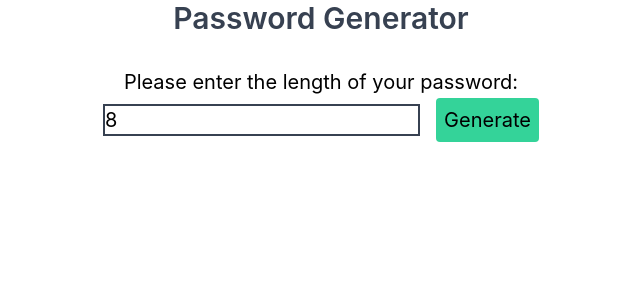
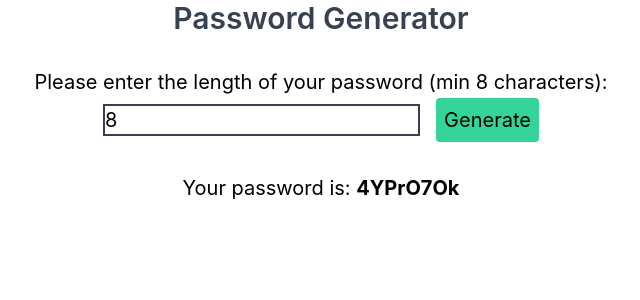
Before and after one commit to alanakra/pwdGenerator, a React (Create React App) app: page / in a window 1280 px wide. Both pictures are taken after a click on the button "Generate". Shown: the top 300 px of the page, without its empty margins (319-959 px from the left). Built offline with nearby package versions, Linux system fonts and the light colour scheme.

Commit message:
Show result

```diff
--- a/src/App.js
+++ b/src/App.js
@@ -1,4 +1,3 @@
-import Generator from "./components/generator";
 import { useState } from "react";
 
 function App() {
@@ -13,20 +12,29 @@ function App() {
       pwd += bigString.charAt(Math.random() * bigString.length)
     }
 
-    console.log(pwd)
+    setOpenSentence(true)
+
+    setResult(pwd)
   }
 
   const [pwdLength, setPwdLength] = useState(8)
+  const [openSentence, setOpenSentence] = useState(false)
+  const [result, setResult] = useState("")
 
   return (
     <div>
       <h1 className="text-center text-3xl font-semibold text-gray-700">Password Generator</h1>
         <form className="text-center text-xl mt-8" onSubmit={generatePassword}>
-          <h2>Please enter the length of your password:</h2>
-          <input type="number" className="border-2 border-gray-700 mt-2" value={pwdLength} onChange={e => setPwdLength(e.target.value)}></input>
+          <h2>Please enter the length of your password (min 8 characters):</h2>
+          <input type="number" className="border-2 border-gray-700 mt-2" value={pwdLength} onChange={e => setPwdLength(e.target.value)} min="8" ></input>
           <button type="submit" className="ml-4 bg-green-400 p-2 rounded">Generate</button>
         </form>
-      <Generator/>
+
+        { openSentence
+          ? <p className="text-center text-xl mt-8">Your password is: <span className="font-bold">{result}</span></p>
+          : <></>
+        }
+
     </div>
   );
 }
```
Also changed, not shown: src/components/generator.js (deleted, +0 -7 lines).
